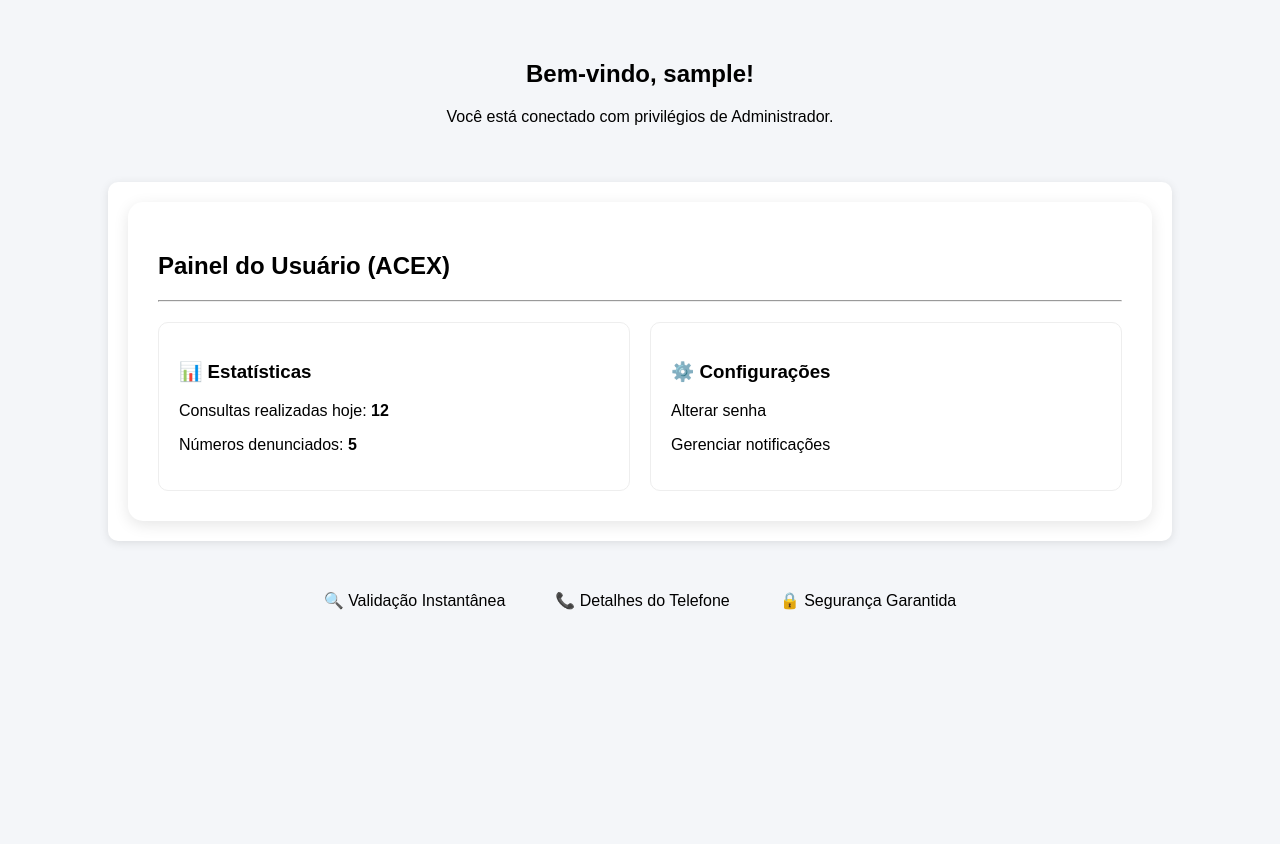
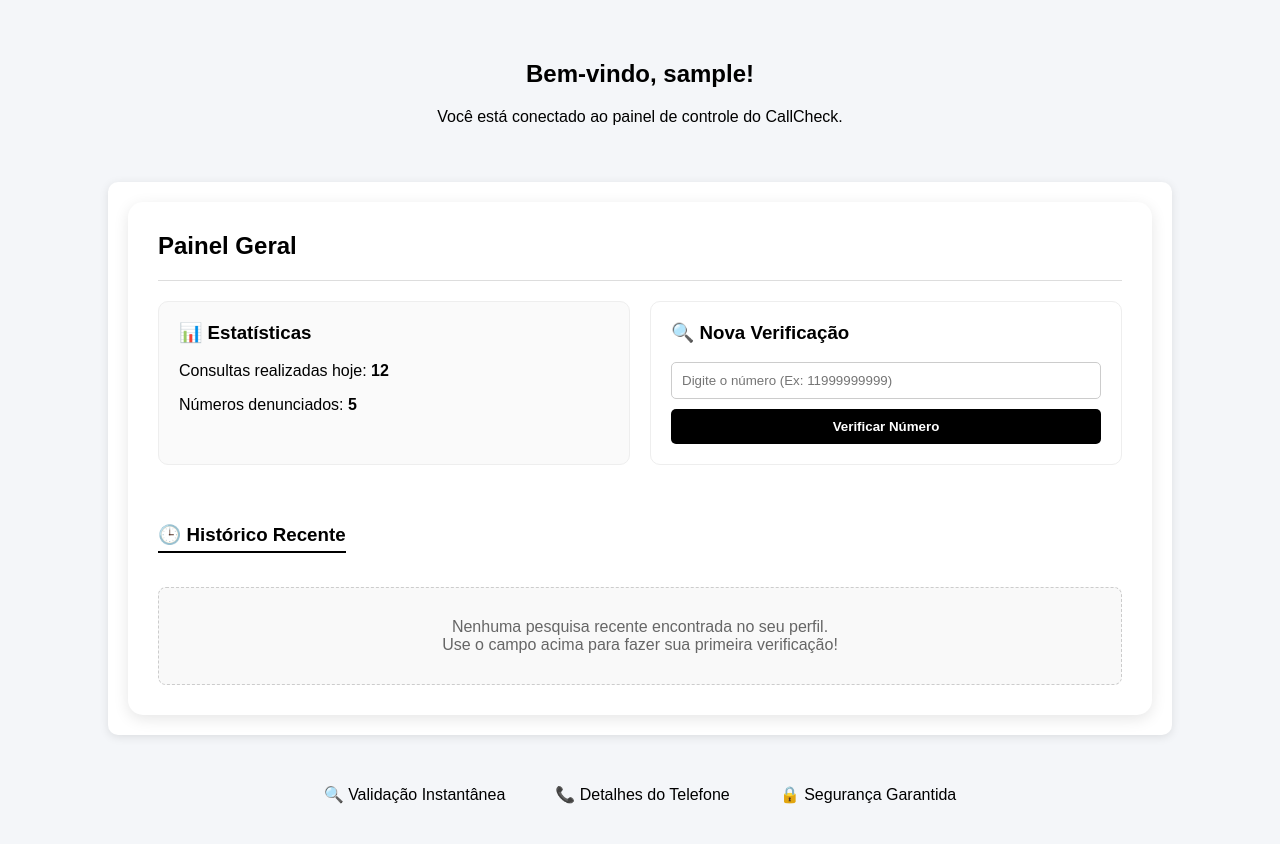
Before and after one commit to dealkis/CallCheck, a Flask app: template templates/usuario.html in a window 1280 px wide. Shown: the part 64-908 px from the top of the page. Before the commit the page ends 674 px from the top, so only its background shows below. Run offline with Flask 3, Linux system fonts and the light colour scheme; the template is opened without the code that fills it, so the values that code supplies are empty; the visitor is signed in with stand-in values (Sample User, id 1).

Commit message:
Update usuario.html

```diff
--- a/templates/usuario.html
+++ b/templates/usuario.html
@@ -2,28 +2,61 @@
 
 {% block content %}
 <section class="hero">
-    <!-- O Flask busca automaticamente na sessão se você usar 'session' -->
     <h1>Bem-vindo, {{ session['usuario_logado'] }}!</h1>
-    <p>Você está conectado com privilégios de Administrador.</p>
+    <p>Você está conectado ao painel de controle do CallCheck.</p>
 </section>
 
-<div class="resultado" style="width: 80%; margin: 0 auto; padding: 20px;">
-    <div class="info" style="background: #fff; padding: 30px; border-radius: 15px; box-shadow: 0 4px 15px rgba(0,0,0,0.1);">
-        <h2>Painel do Usuário (ACEX)</h2>
-        <hr>
-        <div style="display: grid; grid-template-columns: 1fr 1fr; gap: 20px; margin-top: 20px;">
-            <div style="padding: 20px; border: 1px solid #eee; border-radius: 10px;">
-                <h3>📊 Estatísticas</h3>
+<div class="resultado" style="flex-direction: column; width: 80%; margin: 0 auto; padding: 20px;">
+    <div class="info" style="background: #fff; padding: 30px; border-radius: 15px; box-shadow: 0 4px 15px rgba(0,0,0,0.1); width: 100%; box-sizing: border-box;">
+
+        <h2 style="margin-top: 0;">Painel Geral</h2>
+        <hr style="border: 0; border-top: 1px solid #ddd; margin-bottom: 20px;">
+
+        <!-- PARTE SUPERIOR: Estatísticas e Fazer Pesquisa -->
+        <div style="display: grid; grid-template-columns: 1fr 1fr; gap: 20px;">
+
+            <!-- Bloco 1: Estatísticas -->
+            <div style="padding: 20px; border: 1px solid #eee; border-radius: 10px; background: #fafafa;">
+                <h3 style="margin-top: 0;">📊 Estatísticas</h3>
                 <p>Consultas realizadas hoje: <strong>12</strong></p>
                 <p>Números denunciados: <strong>5</strong></p>
             </div>
-            <div style="padding: 20px; border: 1px solid #eee; border-radius: 10px;">
-                <h3>⚙️ Configurações</h3>
-                <p>Alterar senha</p>
-                <p>Gerenciar notificações</p>
+
+            <!-- Bloco 2: Pesquisa Rápida -->
+            <div style="padding: 20px; border: 1px solid #eee; border-radius: 10px; background: #fff;">
+                <h3 style="margin-top: 0;">🔍 Nova Verificação</h3>
+                <!-- O action="/" manda a pesquisa para a rota principal do site -->
+                <form action="/" method="POST" style="display: flex; flex-direction: column; gap: 10px; margin-top: 15px;">
+                    <input type="text" name="numero" placeholder="Digite o número (Ex: 11999999999)" required style="padding: 10px; border-radius: 5px; border: 1px solid #ccc;">
+                    <button type="submit" style="background: #000; color: #fff; border: none; padding: 10px; border-radius: 5px; cursor: pointer; font-weight: bold; transition: 0.3s;">
+                        Verificar Número
+                    </button>
+                </form>
             </div>
+
         </div>
 
+        <!-- PARTE INFERIOR: Histórico de Pesquisas -->
+        <div style="margin-top: 40px;">
+            <h3 style="border-bottom: 2px solid #000; display: inline-block; padding-bottom: 5px;">🕒 Histórico Recente</h3>
+
+            {% if pesquisas %}
+                <ul style="list-style-type: none; padding: 0; margin-top: 15px;">
+                    {% for item in pesquisas %}
+                        <li style="background: #fff; padding: 15px; margin-bottom: 10px; border-radius: 8px; border-left: 5px solid {% if item.status == 'Seguro' %}green{% else %}red{% endif %}; border: 1px solid #eee; border-left-width: 5px; box-shadow: 0 2px 5px rgba(0,0,0,0.02); display: flex; justify-content: space-between;">
+                            <span><strong>Número:</strong> {{ item.numero }}</span>
+                            <span><strong>Empresa:</strong> {{ item.empresa }}</span>
+                            <span><strong>Status:</strong> <span style="color: {% if item.status == 'Seguro' %}green{% else %}red{% endif %}; font-weight: bold;">{{ item.status }}</span></span>
+                        </li>
+                    {% endfor %}
+                </ul>
+            {% else %}
+                <div style="text-align: center; padding: 30px; color: #666; background: #f9f9f9; border-radius: 8px; margin-top: 15px; border: 1px dashed #ccc;">
+                    Nenhuma pesquisa recente encontrada no seu perfil. <br>
+                    Use o campo acima para fazer sua primeira verificação!
+                </div>
+            {% endif %}
+        </div>
 
     </div>
 </div>
```
